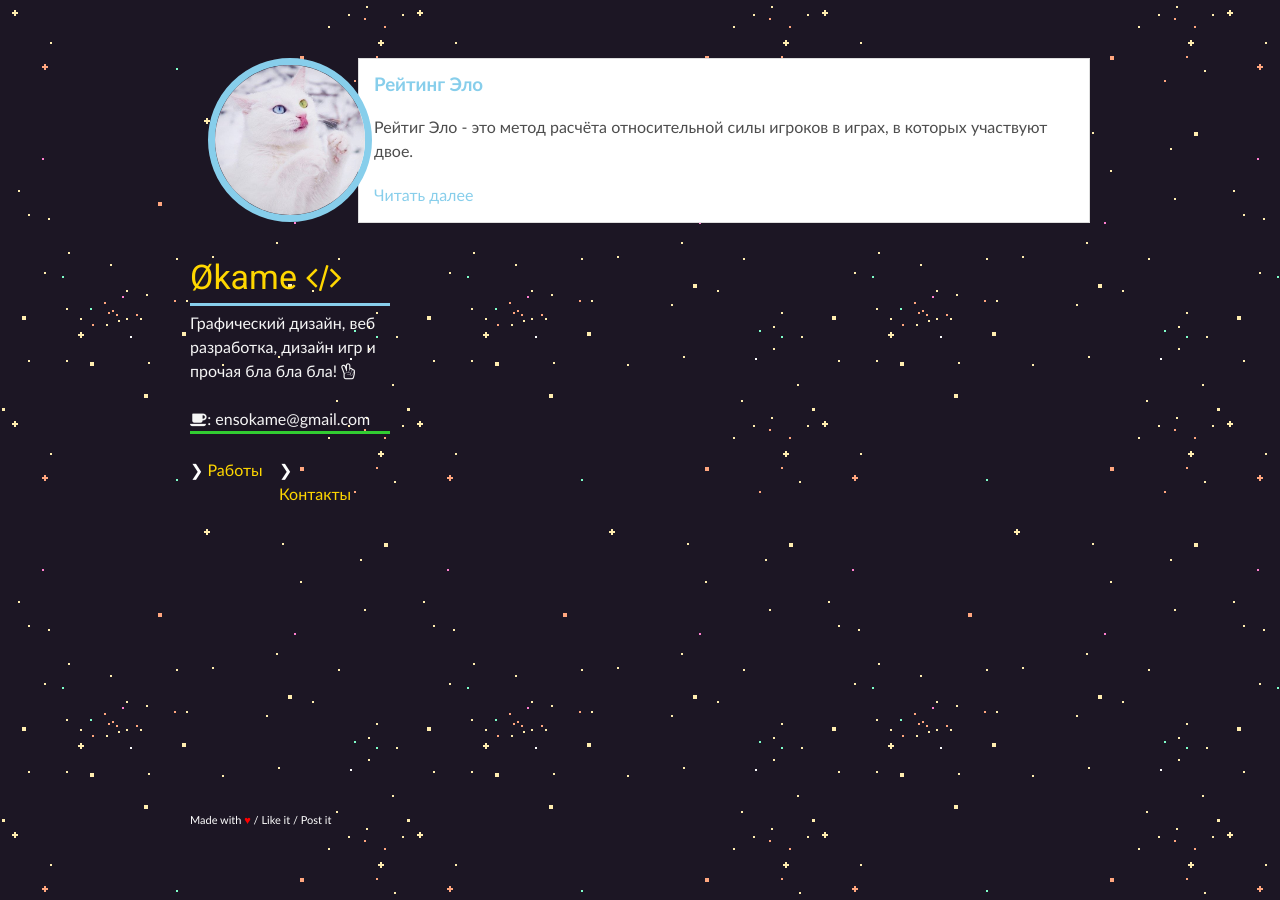
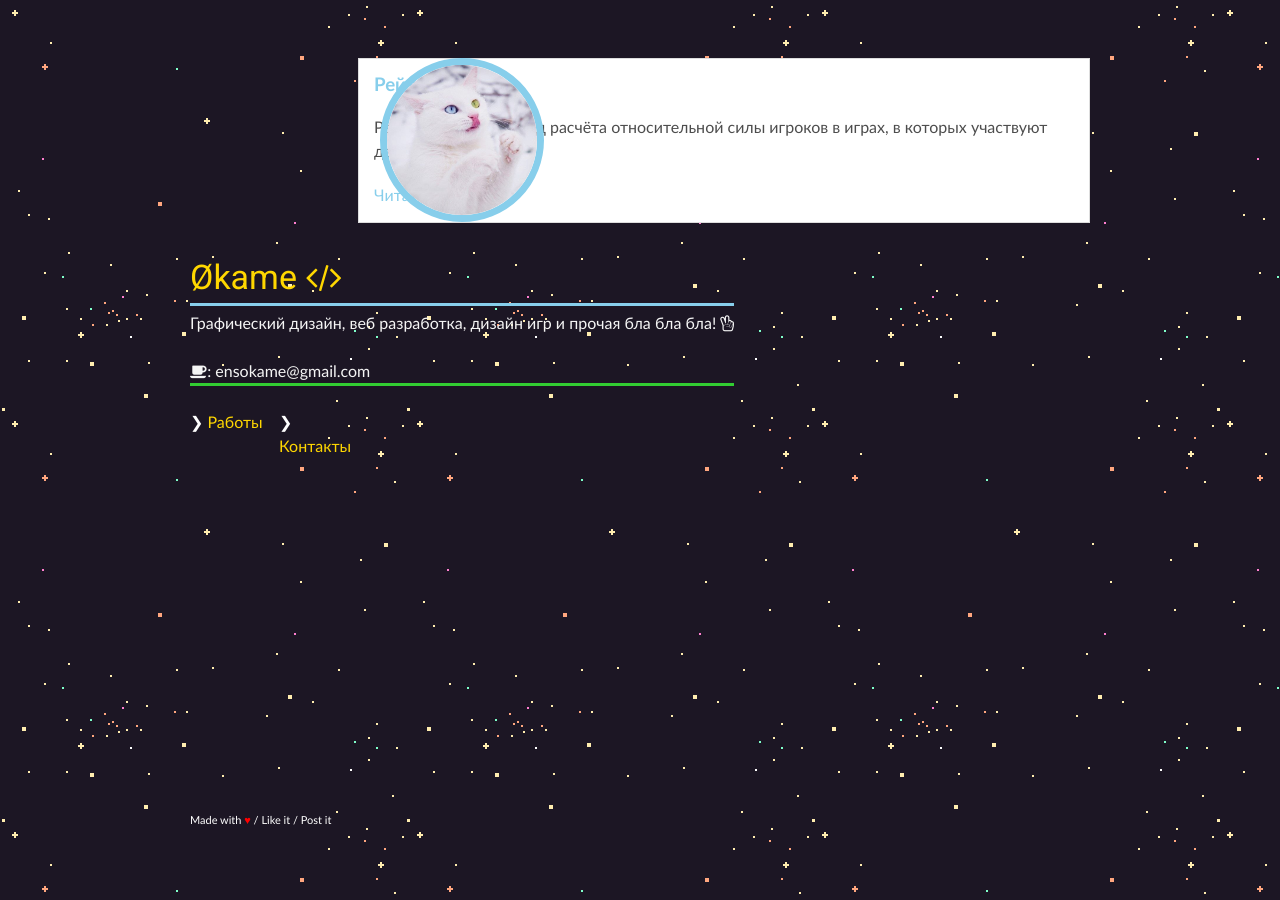
Before and after one commit to IOEnso/ioenso.github.io, a Jekyll site: the page built from index.html, in a window 1280 px wide. Built offline with Jekyll 4.4.1, drawn with Linux system fonts in a browser that asks for light colours.

Commit message:
Update main.css

```diff
--- a/assets/css/main.css
+++ b/assets/css/main.css
@@ -110,7 +110,6 @@ img {
 }
 
 header {
-  width:200px;
   float:left;
   position: fixed;
   -webkit-font-smoothing:subpixel-antialiased;
```
